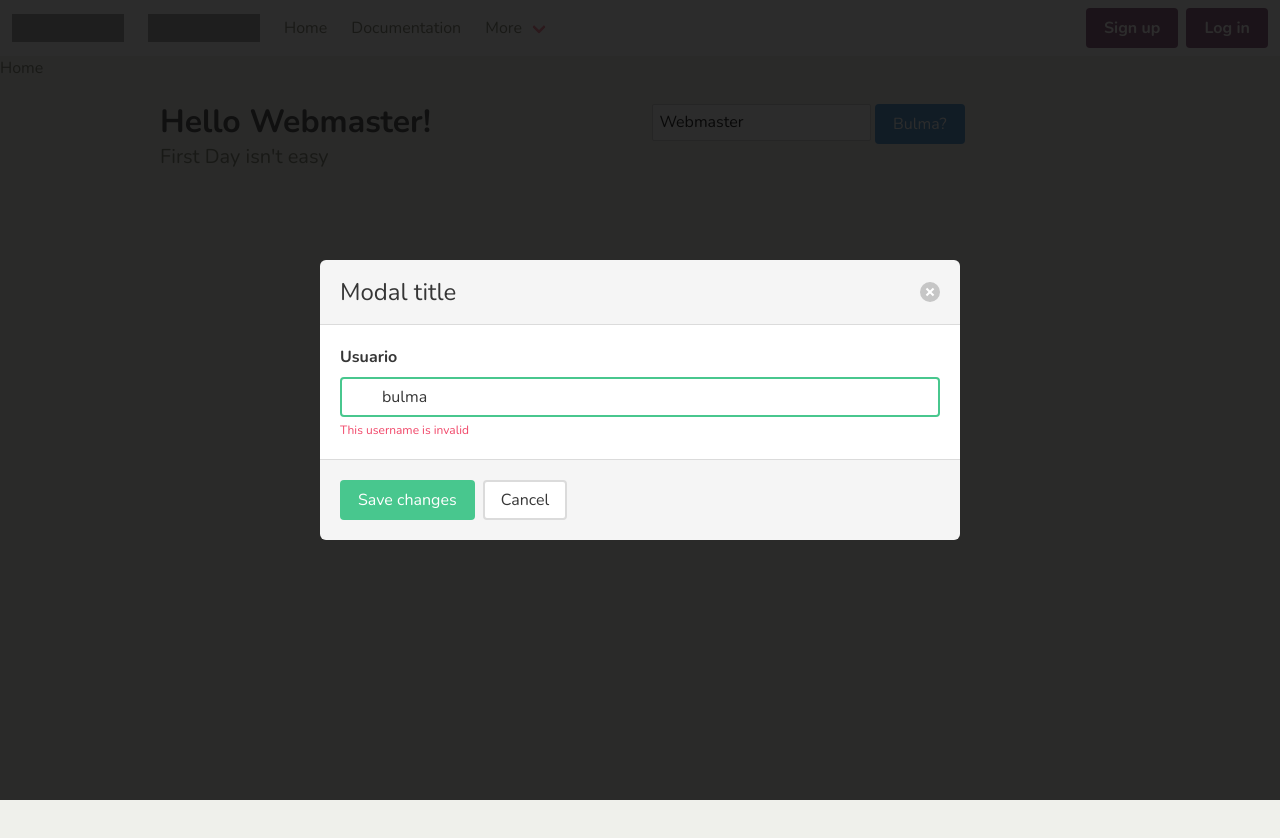
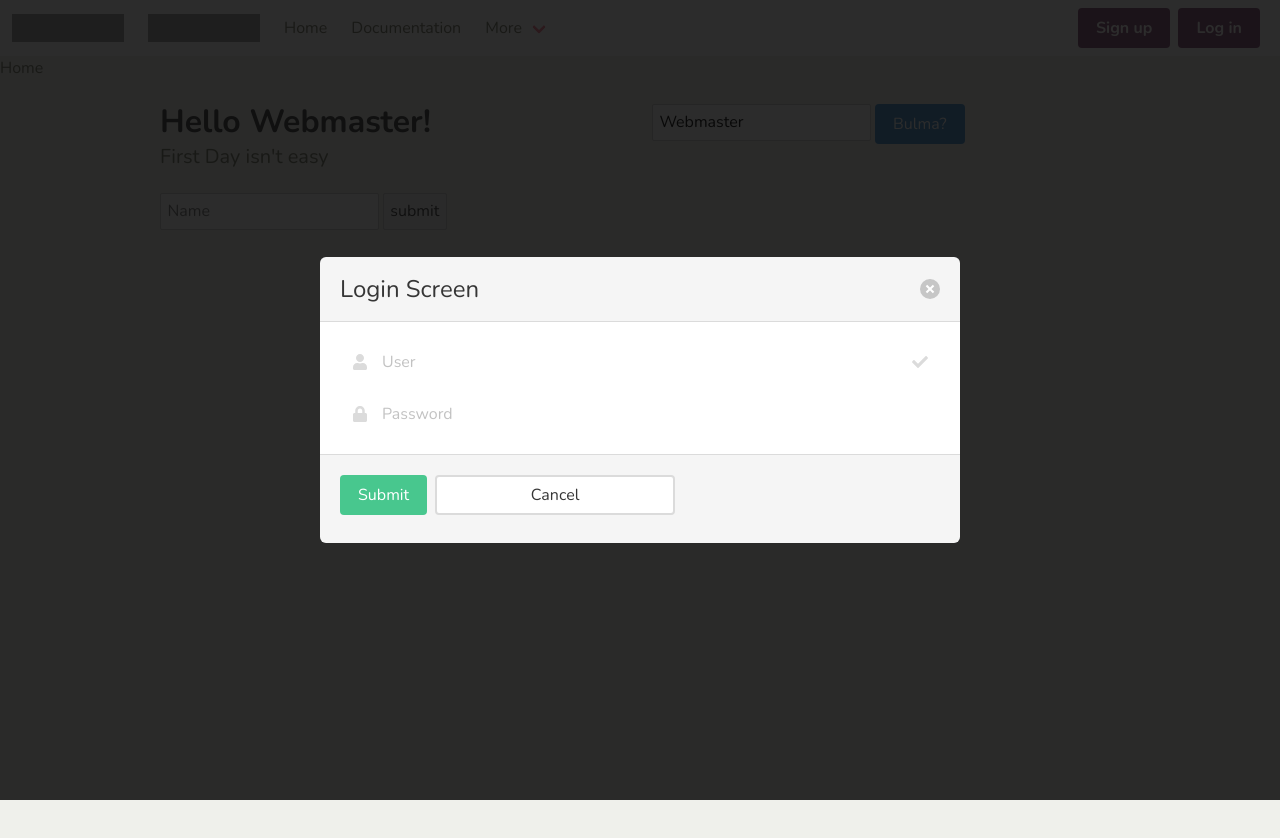
Before and after one commit to jumanja/SvelteBulma, a Svelte app: page / in a window 1280 px wide. Both pictures are taken after a click on the element "Log in". Shown: the top 838 px of the page. Built offline with nearby package versions, Linux system fonts and the light colour scheme; grey boxes are pictures that could not be loaded.

Commit message:
Login Implemented missing error when not login

```diff
--- a/public/index.html
+++ b/public/index.html
@@ -11,6 +11,8 @@
 	<link rel='stylesheet' href='/bundle.css'>
 
 	<script defer src='/bundle.js'></script>
+	<script defer src="https://use.fontawesome.com/releases/v5.3.1/js/all.js"></script>
+
 </head>
 
 <body>
--- a/src/main/Home.svelte
+++ b/src/main/Home.svelte
@@ -1,5 +1,8 @@
 <script>
 	let usuario = "Webmaster";
+	function handleSubmit() {
+    console.log("success");
+  }
 </script>
 
 <div class="columns">
@@ -14,3 +17,8 @@
 		</button>
 	</div>
 </div>
+
+<form on:submit|preventDefault={handleSubmit}>
+  <input type="text" placeholder="Name" />
+  <button>submit</button>
+</form>
--- a/src/main/Login.svelte
+++ b/src/main/Login.svelte
@@ -1,15 +1,130 @@
-<form>
+<script>
+	export let loginClasses = "modal";
+	let data = [];
+
+	let loginError = false;
+	let user = { loggedIn: false };
+	let loginFetch = false;
+	function submitLogin() {
+		loginFetch = true;
+	}
+
+	function showLogin() {
+		loginClasses = "modal is-active";
+	}
+
+	function hideLogin() {
+		loginClasses = "modal";
+	}
+
+	function toggle() {
+		user.loggedIn = !user.loggedIn;
+	}
+
+	function validateLoginForm(event) {
+			let textbox = event.target;
+
+			if(textbox.id == 'usuario'){
+			}
+			if(textbox.id == 'password'){
+			}
+			return true;
+	 }
+
+	async function handleSubmit(event) {
+/*
+			 console.log(event);
+			 console.log(event.target);
+			 console.log(event.target.usuario.value);
+			 console.log(event.target.password.value);
+*/
+			 var form_data = new FormData();
+       form_data.append('usuario', event.target.usuario.value);
+       form_data.append('password', event.target.password.value);
+       form_data.append('lang', 'es');
+
+			const request = new Request('https://www.servidebate.com/api/v1.5.3/index.php/login', {
+					method: 'POST',
+					mode: 'cors',
+					body: form_data
+			 });
+			 const response = await fetch(request);
+			 const json = await response.json();
+			 data = json;
+
+			 if(data && data[0] && data[0].acceso){
+				loginError = true;
+			} else {
+				hideLogin();
+			}
+	 }
+</script>
+
+<strong class="button is-primary"
+	on:click={showLogin}>Log in</strong>
+
+<div id="modalLoginDiv" class="modal {loginClasses}">
+  <div class="modal-background"></div>
+
+	<form
+			on:submit|preventDefault={handleSubmit}
+			on:invalid={validateLoginForm}
+			on:changed={validateLoginForm}
+			on:input={validateLoginForm}
+	>
+
+  <div class="modal-card">
+    <header class="modal-card-head">
+      <p class="modal-card-title">Login Screen</p>
+      <button class="delete" on:click={hideLogin} aria-label="close"></button>
+    </header>
+
+    <section class="modal-card-body">
+      <!-- Content ... -->
+
 				<div class="field">
-	  <label class="label">Usuario</label>
 				  <div class="control has-icons-left has-icons-right">
-	    <input class="input is-success" type="text" placeholder="Text input" value="bulma">
+				    <input required class="input" type="text"
+						placeholder="User" id="usuario">
 				    <span class="icon is-small is-left">
 				      <i class="fas fa-user"></i>
 				    </span>
+						{#if !user.loggedIn}
 				    <span class="icon is-small is-right">
 				      <i class="fas fa-check"></i>
 				    </span>
+						{/if}
 				  </div>
-	  <p class="help is-danger">This username is invalid</p>
+					{#if user.loggedIn}
+				  	<p class="help is-danger">This user is invalid</p>
+					{/if}
+
+				</div>
+
+				<div class="field">
+				  <p class="control has-icons-left">
+				    <input required class="input" type="password"
+									 placeholder="Password" id="password">
+				    <span class="icon is-small is-left">
+				      <i class="fas fa-lock"></i>
+				    </span>
+				  </p>
+				</div>
+
+		</section>
+
+    <footer class="modal-card-foot">
+      <input type="submit" class="button is-success" value="Submit">
+      <input class="button" on:click={hideLogin} value="Cancel">
+    </footer>
+
   </div>
 </form>
+
+</div>
+{#if loginError}
+<div id="loginError" class="notification is-danger">
+  <button class="delete"></button>
+  No se pudo iniciar sesión. <strong>Usuario y Clave errados.</strong>
+</div>
+{/if}
--- a/src/main/Navbar.svelte
+++ b/src/main/Navbar.svelte
@@ -1,14 +1,12 @@
 <script>
 	import { state } from '../store/states.js';
 	import { createEventDispatcher } from 'svelte';
-
 	import Login from './Login.svelte';
 
-	let isLoginVisible = false;
-	$: loginClasses = (isLoginVisible ? 'modal is-active' : 'modal');
+	let loginClasses = 'modal';
 
-	function toggleLoginVisible() {
-		isLoginVisible = !isLoginVisible;
+	function showLogin(event) {
+		loginClasses = 'modal is-active';
 	}
 
 	function setHome(event) {
@@ -73,7 +71,7 @@
 			class="navbar-burger burger"
 			aria-label="menu" aria-expanded="false"
 			data-target="navbarBasicExample"
-			on:click={toggleLoginVisible}
+			on:click="{{showLogin}}"
 			>
 			<span></span>
 			<span></span>
@@ -124,31 +122,9 @@
       <div class="navbar-item">
         <div class="buttons">
             <strong class="button is-primary" >Sign up</strong>
-            <strong class="button is-primary"
-							on:click={toggleLoginVisible}>Log in</strong>
+						<Login loginClasses/>
         </div>
       </div>
     </div>
   </div>
 </nav>
-
-<div class="{loginClasses}">
-  <div class="modal-background"></div>
-  <div class="modal-card">
-    <header class="modal-card-head">
-      <p class="modal-card-title">Modal title</p>
-      <button class="delete" on:click={toggleLoginVisible} aria-label="close"></button>
-    </header>
-
-    <section class="modal-card-body">
-      <!-- Content ... -->
-			<Login/>
-
-		</section>
-
-    <footer class="modal-card-foot">
-      <button class="button is-success">Save changes</button>
-      <button class="button" on:click={toggleLoginVisible}>Cancel</button>
-    </footer>
-  </div>
-</div>
```
Lines whose indentation alone changed are shown as unchanged.
